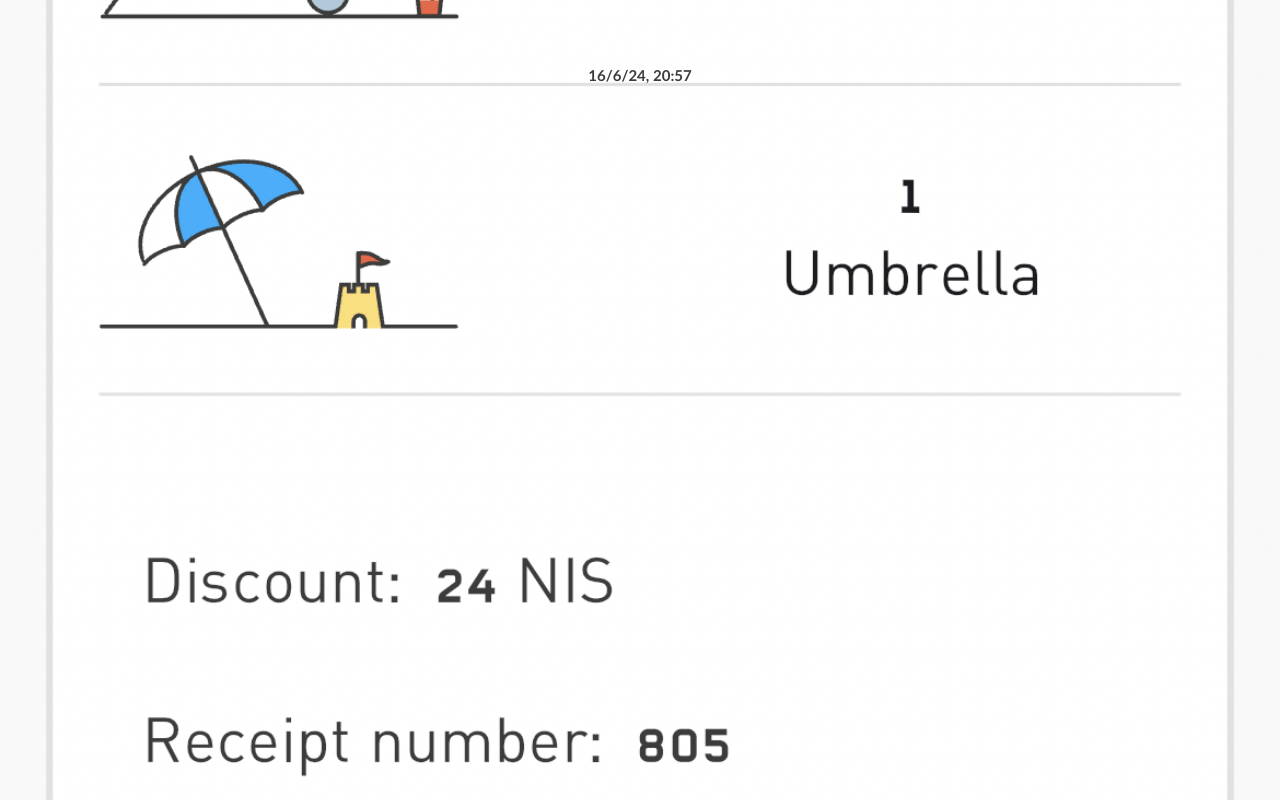
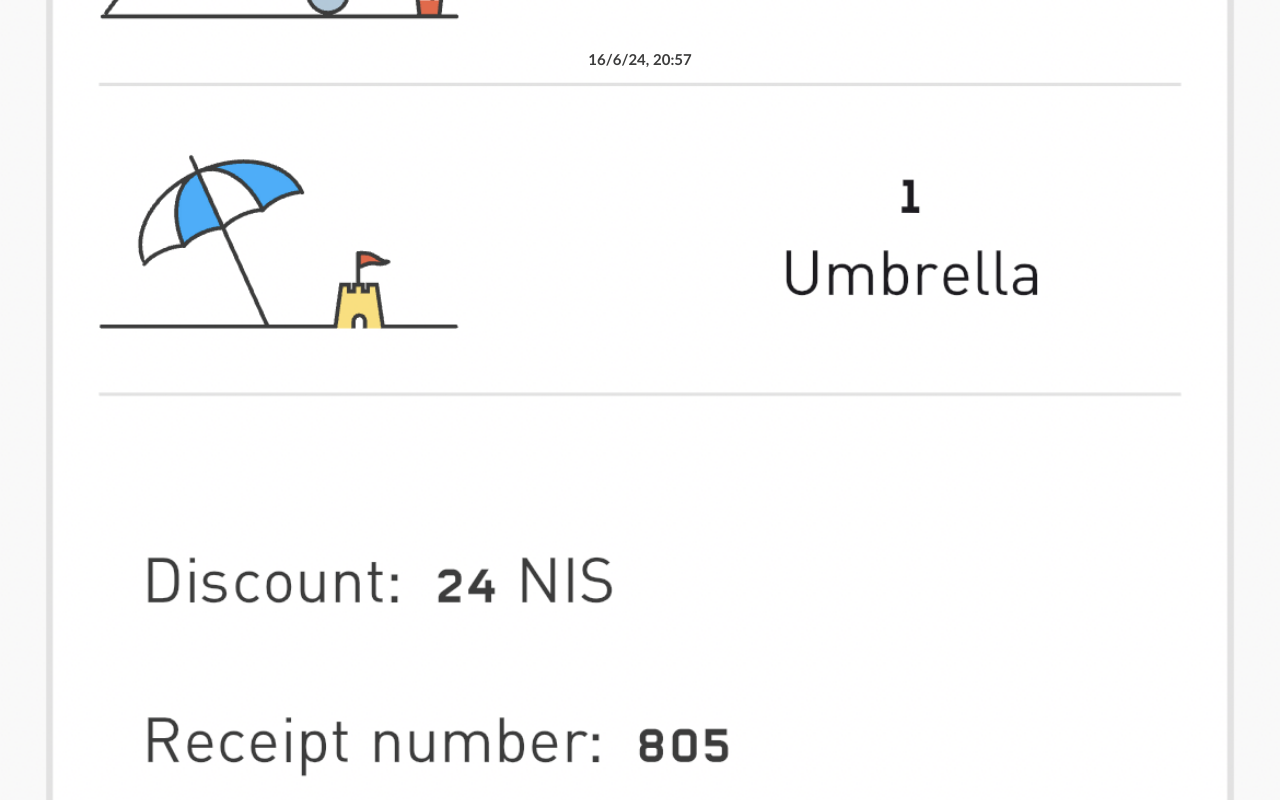
Before and after one commit to GuillaumeMaignan/BeachesTelAviv-Yafo, a plain HTML site: page index.html in a window 1280 px wide. Drawn offline with Linux system fonts and the light colour scheme.

Commit message:
Update index.html

```diff
--- a/index.html
+++ b/index.html
@@ -23,7 +23,7 @@
         font-weight: bold;
         color: #3c3c3c;
         position: absolute;
-        top: 7%;
+        top: 5%;
         width: 100%;
         text-align: center;
         /* Fond semi-transparent pour meilleure lisibilité */
```
